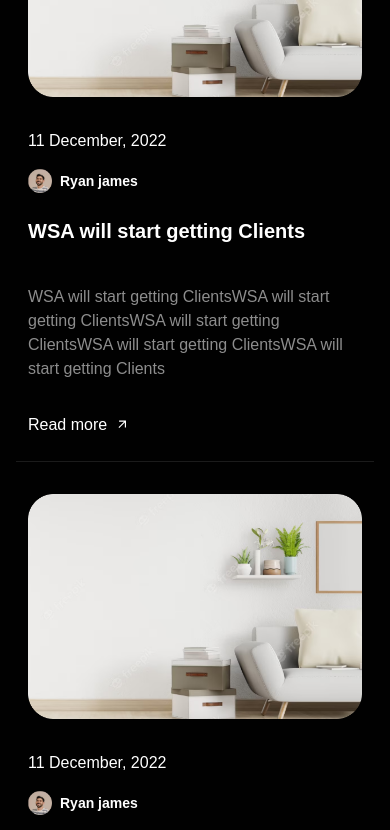
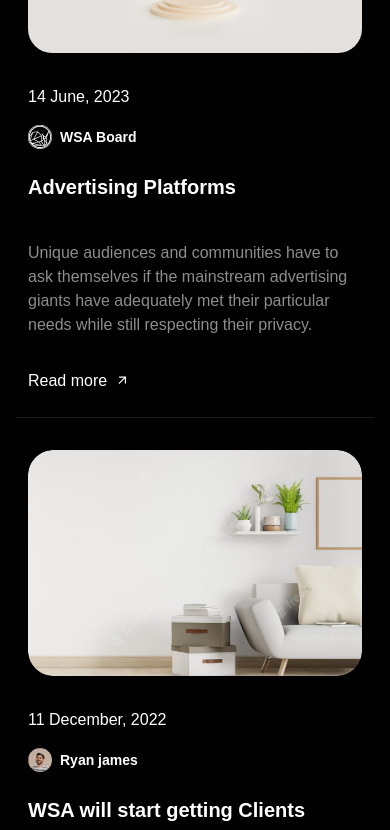
Before and after one commit to MiladDevarts/wsa, a Next.js app: page / in a window 390 px wide. Shown: the part 5774-6604 px from the top of the page. Built offline with nearby package versions, Linux system fonts and the light colour scheme; a web font is replaced by a local one.

Commit message:
feat: single blog page structure

```diff
--- a/app/blog/1/page.js
+++ b/app/blog/advertising-platforms/page.js
@@ -1,19 +1,31 @@
+"use client"
+
 import RelatedCard from "@/components/blog/RelatedCard"
+import Overlay from "@/components/layout/Overlay"
+
+import { MenuContext } from "@/context/MenuProvider"
+import { useContext, useEffect } from "react"
 
 function page() {
+
+  let menuVisibility = useContext(MenuContext)
+
   return (
     <>
+      {
+        menuVisibility.menu && <Overlay />
+      }
       <section className='container flex flex-col gap-y-4 items-center mt-28 text-white'>
         <span>
-          11 December, 2022
+          14 June, 2023
         </span>
         <h1 className='font-bold text-3xl'>
-          BLACK – WHITE DEER ANONS
+          Advertising Platforms
         </h1>
         <div className="flex items-center gap-x-2">
-          <img src={"/images/profile/avatar-1.png"} className="w-10" alt="" />
+          <img src={"/images/logos/circle-logo.svg"} className="w-10" alt="" />
           <span className="text-sm font-semibold">
-            Ryan james
+            WSA Board
           </span>
         </div>
       </section>
@@ -40,17 +52,38 @@ function page() {
           </svg>
         </a>
       </section>
-      <section className="w-full h-[400px] my-10 bg-white bg-cover bg-center" style={{ backgroundImage: `url('/images/blog/blog-detail-thumbnail.png')` }}></section>
+      <section className="w-full h-[700px] my-10 bg-white bg-cover bg-center bg-top-[20px]" style={{ backgroundImage: `url('/images/blog/post-1-cover.jpg')` }}></section>
       <section className='container my-20'>
         <p className='text-white text-lg leading-8 my-8'>
-          Lorem Ipsum is simply dummy text of the printing and typesetting industry. Lorem Ipsum has been the industry's standard dummy text ever since the 1500s, when an unknown printer took a galley of type and scrambled it to make a
+          - Unique audiences and communities have to ask themselves if the mainstream advertising giants have adequately met their particular needs while still respecting their privacy.
         </p>
         <p className='text-[#B5B5B5] text-lg leading-8 my-8'>
-          Lorem Ipsum is simply dummy text of the printing and typesetting industry. Lorem Ipsum has been the industry's standard dummy text ever since the 1500s, when an unknown printer took a galley of type and scrambled it to make aLorem Ipsum is
-          simply dummy text of the printing and typesetting industry. Lorem Ipsum has been the industry's standard dummy text ever since the 1500s, when an unknown printer took a galley of type and scrambled it to make a
+          Meta is one of the largest and fastest growing advertising platforms because of its high level of customization and large number of daily users.
         </p>
+        <p className='text-[#B5B5B5] text-lg leading-8 my-8'>
+          Meta’s success comes at the cost of user privacy. Google remains a leading advertising platform but has a similar achilles heel.
+        </p>
+        <p className='text-[#B5B5B5] text-lg leading-8 my-8'>
+          In addition, leading brands are taking a more proactive role in their web marketing by directing their focus on multiethnic growth and other new audiences.
+        </p>
+        <p className='text-white text-lg leading-8 my-8'>
+          Despite these current trends, certain communities remain mostly ignored and should begin to take matters in their own hands.
+        </p>
+        <p className='text-white text-lg leading-8 my-8'>
+          In order to reach both the leading areas of advertising growth such as Meta and Google, while focussing on underserved markets, WSA has decided to create the first custom platform for advertising and business marketing that allows users to individually select integration with Google, Meta, and other large advertisers.
+        </p>
+        <p className='text-white text-lg leading-8 my-8'>
+          This new platform allows every community to create a custom directory of professionals, businesses, and artists.
+        </p>
+        <p className='text-white text-lg leading-8 my-8'>
+          Professionals, businesses, and artists can create their business profiles, build their websites, add their links, calendar their events, and most importantly, access large advertisers directly from their dashboards.
+        </p>
+        <p className='text-white text-lg leading-8 my-8'>
+          Thus each community is served directly without losing any of the benefits provided by the leading advertising platforms
+        </p>
+
       </section>
-      <section className="container flex gap-x-4 my-60">
+      <section className="container flex flex-col lg:flex-row gap-x-4 my-60">
         <RelatedCard
           image={"/images/blog/thumbnail-1.png"}
           title={"WSA will start getting Clients"}
@@ -58,14 +91,14 @@ function page() {
           author={"Ryan james"}
           authorAvatar={"/images/profile/avatar-1.png"}
           date={"11 December, 2022"} />
-              <RelatedCard
+        <RelatedCard
           image={"/images/blog/thumbnail-1.png"}
           title={"WSA will start getting Clients"}
           summery={"WSA will start getting ClientsWSA will start getting ClientsWSA will start getting ClientsWSA will start getting ClientsWSA will start getting Clients"}
           author={"Ryan james"}
           authorAvatar={"/images/profile/avatar-1.png"}
           date={"11 December, 2022"} />
-              <RelatedCard
+        <RelatedCard
           image={"/images/blog/thumbnail-1.png"}
           title={"WSA will start getting Clients"}
           summery={"WSA will start getting ClientsWSA will start getting ClientsWSA will start getting ClientsWSA will start getting ClientsWSA will start getting Clients"}
--- a/components/blog/RelatedCard.jsx
+++ b/components/blog/RelatedCard.jsx
@@ -2,7 +2,7 @@ import React from 'react'
 
 function RelatedCard({ image, date, author, authorAvatar, title, summery }) {
     return (
-        <div className='w-1/3 flex flex-col grow-0 gap-y-4 px-3 '>
+        <div className='w-full lg:w-1/3 flex flex-col grow-0 gap-y-4 px-3 '>
             {
                 image && <img src={image} className="my-4" alt="" />
             }
--- a/components/home/Blog.jsx
+++ b/components/home/Blog.jsx
@@ -14,7 +14,19 @@ function Blog() {
           summery={"WSA will start getting ClientsWSA will start getting ClientsWSA will start getting ClientsWSA will start getting ClientsWSA will start getting Clients"}
           author={"Ryan james"}
           authorAvatar={"./images/profile/avatar-1.png"}
-          date={"11 December, 2022"} />
+          date={"11 December, 2022"}
+          url="/"
+          />
+
+          <BlogCard
+          image={"./images/blog/post-1-cover.jpg"}
+          title={"Advertising Platforms "}
+          summery={"Unique audiences and communities have to ask themselves if the mainstream advertising giants have adequately met their particular needs while still respecting their privacy. "}
+          author={"WSA Board"}
+          authorAvatar={"./images/logos/circle-logo.svg"}
+          date={"14 June, 2023"}
+          url="/blog/advertising-platforms"
+          />
 
           <BlogCard
           image={"./images/blog/thumbnail-1.png"}
@@ -22,15 +34,9 @@ function Blog() {
           summery={"WSA will start getting ClientsWSA will start getting ClientsWSA will start getting ClientsWSA will start getting ClientsWSA will start getting Clients"}
           author={"Ryan james"}
           authorAvatar={"./images/profile/avatar-1.png"}
-          date={"11 December, 2022"} />
-
-          <BlogCard
-          image={"./images/blog/thumbnail-1.png"}
-          title={"WSA will start getting Clients"}
-          summery={"WSA will start getting ClientsWSA will start getting ClientsWSA will start getting ClientsWSA will start getting ClientsWSA will start getting Clients"}
-          author={"Ryan james"}
-          authorAvatar={"./images/profile/avatar-1.png"}
-          date={"11 December, 2022"} />
+          date={"11 December, 2022"}
+          url="/"
+          />
 
           <BlogCard
           image={""}
@@ -38,7 +44,9 @@ function Blog() {
           summery={"WSA will start getting ClientsWSA will start getting ClientsWSA will start getting ClientsWSA will start getting ClientsWSA will start getting Clients"}
           author={"Ryan james"}
           authorAvatar={"./images/profile/avatar-1.png"}
-          date={"11 December, 2022"} />
+          date={"11 December, 2022"}
+          url="/"
+          />
 
       </section>
     </>
--- a/components/home/BlogCard.jsx
+++ b/components/home/BlogCard.jsx
@@ -1,9 +1,11 @@
 
-function BlogCard({image, title, summery, author, authorAvatar, date}) {
+import Link from "next/link"
+
+function BlogCard({image, title, summery, author, authorAvatar, date, url}) {
     return (
-        <div className={"hover:cursor-pointer hover:bg-[#0C0C0C] transition-all duration-200 flex flex-col grow-0 gap-y-4 w-full px-3 lg:px-8 border-b pb-6 border-white/10 text-white font-sans "  + (image ? 'long-item' : 'short-item')}>
+        <Link href={url} className={"hover:cursor-pointer hover:bg-[#0C0C0C] transition-all duration-200 flex flex-col grow-0 gap-y-4 w-full px-3 lg:px-8 border-b pb-6 border-white/10 text-white font-sans "  + (image ? 'long-item' : 'short-item')}>
             {
-                image && <img src={image} className="my-4" alt="" />
+                image && <img src={image} className="my-4 rounded-3xl" alt="" />
             }
             <span className="font-light">
               {date}
@@ -26,7 +28,7 @@ function BlogCard({image, title, summery, author, authorAvatar, date}) {
                     <path d="M3.44303 8L2.79688 7.35385L7.22764 2.92308H3.25841V2H8.79688V7.53846H7.8738V3.56923L3.44303 8Z" fill="white" />
                 </svg>
             </a>
-        </div>
+        </Link>
     )
 }
 
```
Also changed, not shown: public/images/blog/post-1-cover.jpg (added).
